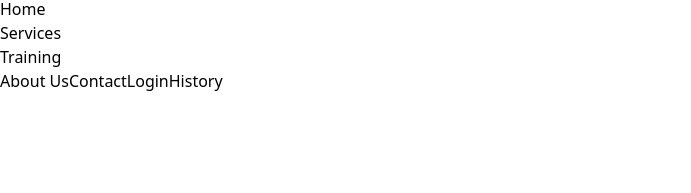
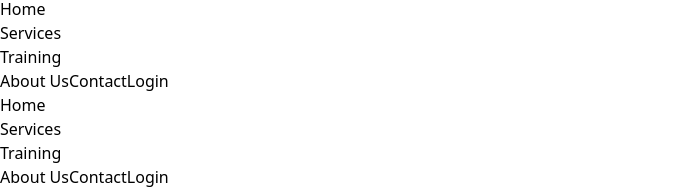
Before and after one commit to CesarMDC4/Vaporware, a React (Vite) app in the folder vite/: page / in a window 1280 px wide. Both pictures are taken after a click on the button "Open main menu". Shown: the part 458-651 px from the top of the page, without its empty margins (0-691 px from the left). Built offline with nearby package versions, Linux system fonts and the light colour scheme.

Commit message:
VAP-73 made sure the small menu button pops up when screen is small enough and works.

```diff
--- a/vite/src/components/header/Navbar.jsx
+++ b/vite/src/components/header/Navbar.jsx
@@ -1,6 +1,6 @@
-import { Disclosure, Menu } from '@headlessui/react';
-import { Bars3Icon, ShoppingCartIcon, XMarkIcon } from '@heroicons/react/24/outline';
-import { Fragment } from 'react';
+import { Disclosure, Menu } from '@headlessui/react'
+import { Bars3Icon, BellIcon, XMarkIcon, ShoppingCartIcon } from '@heroicons/react/24/outline'
+import { Fragment } from 'react'
 import { Link } from 'react-router-dom';
 
 const navigation = [
@@ -10,7 +10,6 @@ const navigation = [
   { name: 'About Us', href: '/about', current: false },
   { name: 'Contact', href: '/contact', current: false },
   { name: 'Login', href: '/login', current: false },
-  { name: 'History', href: '/history', current: false },
 ]
 
 function classNames(...classes) {
@@ -47,6 +46,7 @@ export default function Example() {
                   )}
                 </Disclosure.Button>
               </div>
+
 
 
               {/* Right section for navigation links */}
@@ -103,12 +103,8 @@ export default function Example() {
                       )}
                     </Fragment>
                   ))}
-                    {/* Shopping Cart tab */}
-                    <Link to="/cart"
-                        className="rounded-full p-1 text-gray-400 hover:text-black focus:outline-none ml-3">
-                    <ShoppingCartIcon className="h-6 w-6" aria-hidden="true" />
-                    </Link>
                 </div>
+
               </div>
             </div>
           </div>
@@ -117,6 +113,39 @@ export default function Example() {
           <Disclosure.Panel className="sm:hidden">
             <div className="space-y-1 px-2 pt-2 pb-3">
               {navigation.map((item) => (
+                <Fragment key ={item.name}>
+                  {item.dropdownItems ? (
+                    <Menu as ="div" className="relative">
+                      <div>
+                        <Menu.Button
+                          className = {classNames(
+                            item.current ? 'bg-gray-900 text-white' : 'text-gray-300 hover:bg-gray-700 hover:text-white',
+                            'block px-3 py-2 rounded-md text-base font-medium'
+                          )}
+                        >
+                          {item.name}
+                        </Menu.Button>
+                      </div>
+                      {/*Mobile Menu Dropdown items*/}
+                      <Menu.Items className="absolute z-10 right-0 mt-2 space-y-2 bg-white border border-gray-200 p-2 rounded-md">
+                        {item.dropdownItems.map((dropdownItem) => (
+                          <Menu.Item key = {dropdownItem.name}>
+                            {({active}) => (
+                              <a
+                                href={dropdownItem.href}
+                                className = {classNames(
+                                  active ? 'text-black-900' : 'text-black-500',
+                                  'block px-4 py-2 text-sm rounded-md'
+                                )}
+                              >
+                                {dropdownItem.name}
+                              </a>
+                            )}
+                          </Menu.Item>
+                        ))}
+                      </Menu.Items>
+                    </Menu>
+              ):(
                 <Disclosure.Button
                   key={item.name}
                   as="a"
@@ -129,6 +158,8 @@ export default function Example() {
                 >
                   {item.name}
                 </Disclosure.Button>
+              )}
+              </Fragment>
               ))}
             </div>
           </Disclosure.Panel>
```
